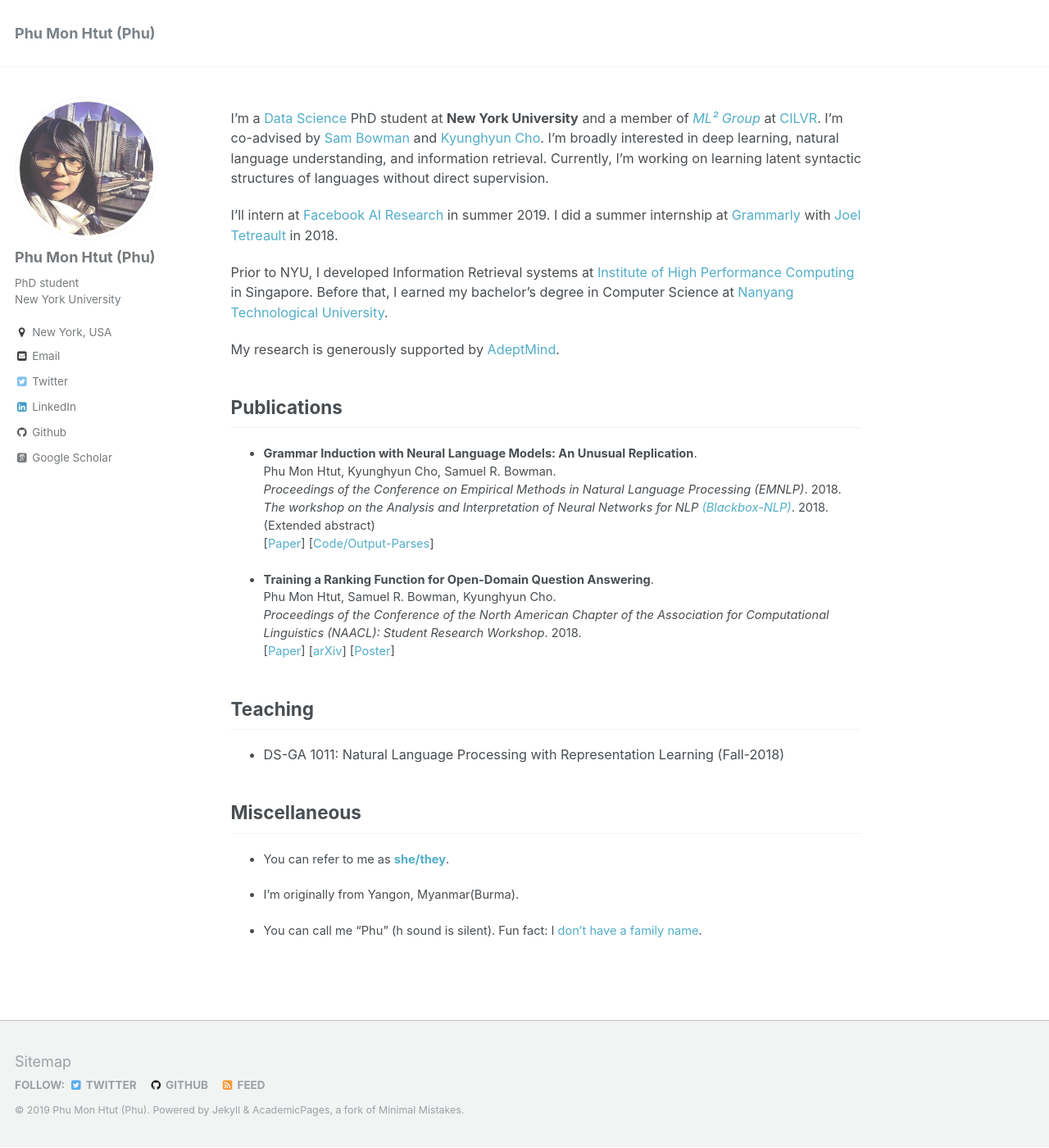
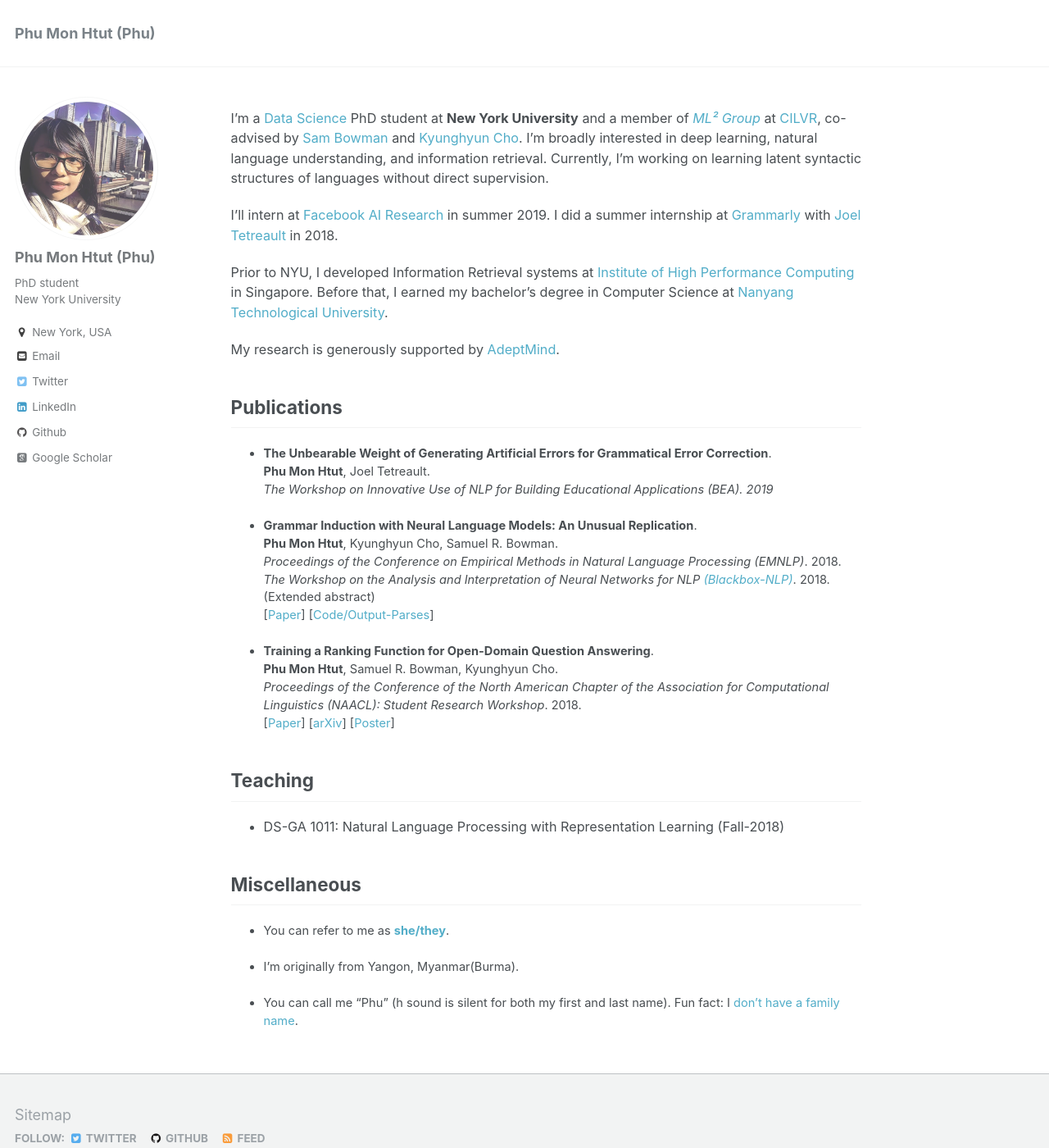
Before and after one commit to phu-pmh/phu-pmh.github.io, a Jekyll site: the page built from _pages/about.md, in a window 1280 px wide and 1400 px high. Shown: the whole window at 82% size. Built offline with Jekyll 4.4.1, drawn with Linux system fonts in a browser that asks for light colours; some web fonts are replaced.

Commit message:
Update about.md

```diff
--- a/_pages/about.md
+++ b/_pages/about.md
@@ -8,7 +8,7 @@
   - /about.html
 ---
 
-I’m a [Data Science](https://cds.nyu.edu/) PhD student at **New York University** and a member of *[ML² Group](https://wp.nyu.edu/ml2/)* at [CILVR](https://wp.nyu.edu/cilvr/). I’m co-advised by [Sam Bowman](https://www.nyu.edu/projects/bowman/) and [Kyunghyun Cho](http://www.kyunghyuncho.me/). I'm broadly interested in deep learning, natural language understanding, and information retrieval. Currently, I'm working on learning latent syntactic structures of languages without direct supervision.
+I’m a [Data Science](https://cds.nyu.edu/) PhD student at **New York University** and a member of *[ML² Group](https://wp.nyu.edu/ml2/)* at [CILVR](https://wp.nyu.edu/cilvr/), co-advised by [Sam Bowman](https://www.nyu.edu/projects/bowman/) and [Kyunghyun Cho](http://www.kyunghyuncho.me/). I'm broadly interested in deep learning, natural language understanding, and information retrieval. Currently, I'm working on learning latent syntactic structures of languages without direct supervision.
 
 I'll intern at [Facebook AI Research](https://research.fb.com/category/facebook-ai-research/) in summer 2019. I did a summer internship at [Grammarly](https://www.grammarly.com/) with [Joel Tetreault](https://www.cs.rochester.edu/~tetreaul/academic.html) in 2018.
 
@@ -20,14 +20,19 @@
 
 Publications
 ------
+* **The Unbearable Weight of Generating Artificial Errors for Grammatical Error Correction**.
+  __Phu Mon Htut__, Joel Tetreault.
+  *The Workshop on Innovative Use of NLP for Building Educational Applications (BEA). 2019*
+
+
 * **Grammar Induction with Neural Language Models: An Unusual Replication**.
-  Phu Mon Htut, Kyunghyun Cho, Samuel R. Bowman.
+  __Phu Mon Htut__, Kyunghyun Cho, Samuel R. Bowman.
   *Proceedings of the Conference on Empirical Methods in Natural Language Processing (EMNLP)*. 2018.
-  *The workshop on the Analysis and Interpretation of Neural Networks for NLP [(Blackbox-NLP)](https://blackboxnlp.github.io/)*. 2018. (Extended abstract)
+  *The Workshop on the Analysis and Interpretation of Neural Networks for NLP [(Blackbox-NLP)](https://blackboxnlp.github.io/)*. 2018. (Extended abstract)
   [[Paper](https://arxiv.org/abs/1808.10000)] [[Code/Output-Parses](https://github.com/phu-pmh/PRPN-Analysis)]
 
 * **Training a Ranking Function for Open-Domain Question Answering**.
-  Phu Mon Htut, Samuel R. Bowman, Kyunghyun Cho.
+  __Phu Mon Htut__, Samuel R. Bowman, Kyunghyun Cho.
   *Proceedings of the Conference of the North American Chapter of the Association for Computational Linguistics (NAACL): Student Research Workshop*. 2018.
   [[Paper](http://aclweb.org/anthology/N18-4017)]  [[arXiv](https://arxiv.org/abs/1804.04264)] [[Poster](/publications/2018NAACL/NAACL_poster_v3.pdf)]
 
@@ -44,4 +49,4 @@
 
 * I'm originally from Yangon, Myanmar(Burma).
 
-* You can call me "Phu" (h sound is silent). Fun fact: I [don't have a family name](https://www.ted.com/watch/ted-institute/ted-state-street/ma-shwe-win-cynthia-not-good-with-names-local-name-customs-in-a-global-village).
+* You can call me "Phu" (h sound is silent for both my first and last name). Fun fact: I [don't have a family name](https://www.ted.com/watch/ted-institute/ted-state-street/ma-shwe-win-cynthia-not-good-with-names-local-name-customs-in-a-global-village).
```
